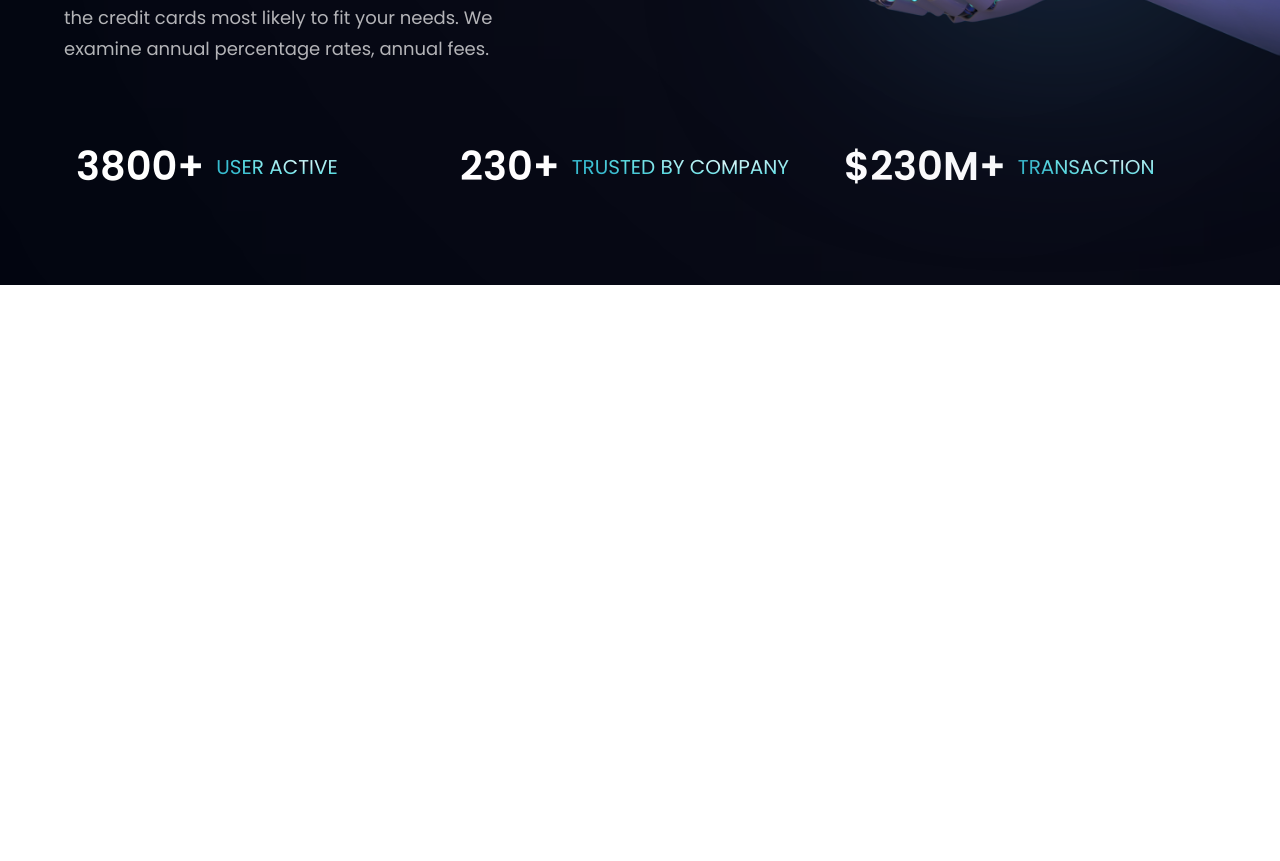
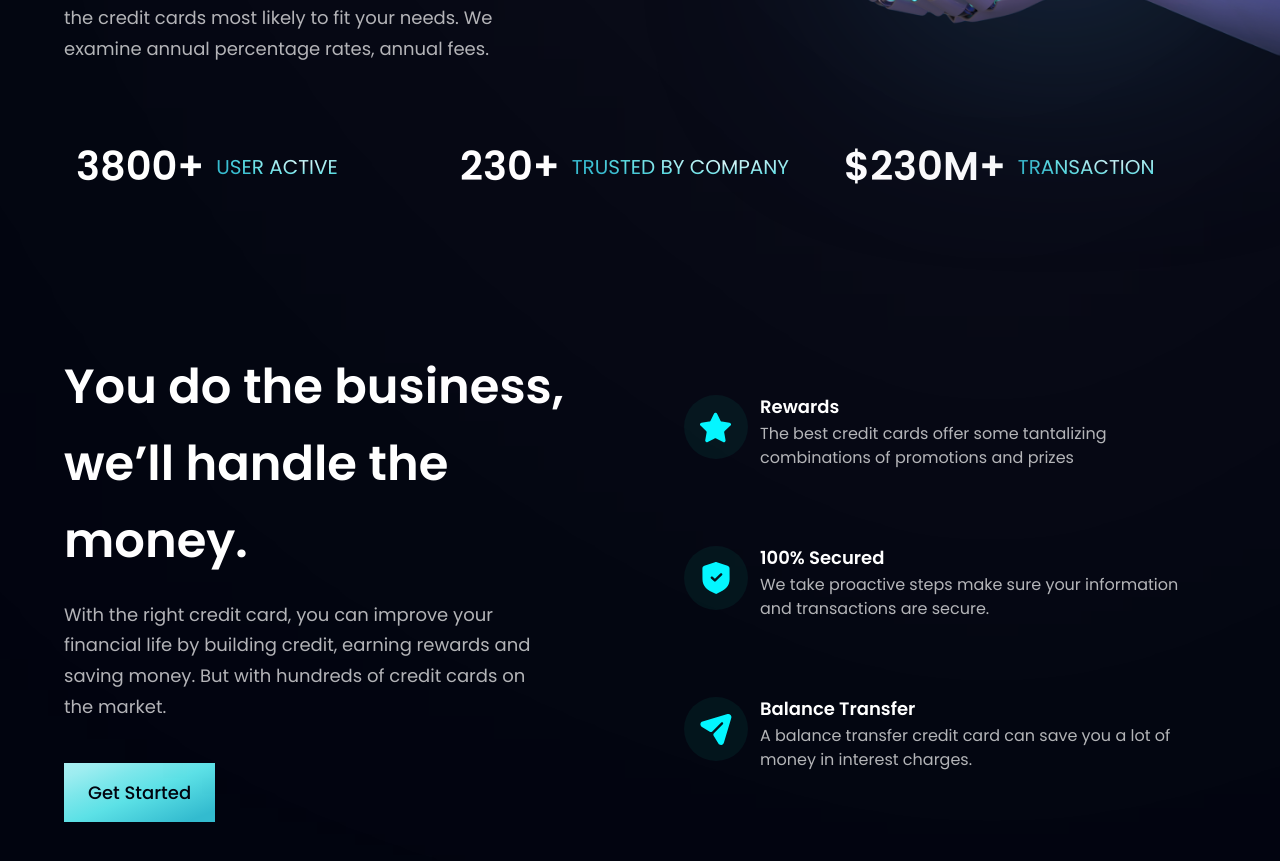
Before and after one commit to huyhoang-doit/Hoobank-project, a React (Vite) app: page / in a window 1280 px wide. Shown: the part 660-1521 px from the top of the page. Before the commit the page ends 945 px from the top, so only its background shows below. Built offline with nearby package versions, Linux system fonts and the light colour scheme.

Commit message:
Add business section

```diff
--- a/src/components/Business.jsx
+++ b/src/components/Business.jsx
@@ -1,11 +1,44 @@
-import React from 'react'
+import { features } from '../constants'
+import styles, { layout } from '../style'
+import Button from "./Button"
 
-const Business = () => {
-  return (
-    <div>
+const FeatureCard = ({ icon, title, content, index }) => (
+  <div className={`flex flex-row p-6 rounded-[20px]
+  ${index !== features.length - 1 ? 'mb-6' : 'mb-0'} feature-card`}>
+    <div className={`w-[64px] h-[64px] rounded-full ${styles.flexCenter} bg-dimBlue`}>
+      <img src={icon} alt="icon-hdi" className='w-1/2 h-1/2 object-contain' />
+    </div>
+    <div className='flex-1 flex flex-col ml-3'>
+      <h4 className='font-poppins font-semibold text-white text-[18px] leading-[23px] mb-1'>
+        {title}
+      </h4>
+      <p className='font-poppins font-normal text-dimWhite text-[16px] leading-6 mb-1'>
+        {content}
+      </p>
+    </div>
+  </div>
+)
 
+const Business = () => (
+  <section id='features' className={layout.section}>
+    <div className={layout.sectionInfo}>
+      <h2 className={styles.heading2}>
+        You do the business,
+        <br className='sm:block hidden' />
+        we’ll handle the money.
+      </h2>
+      <p className={`${styles.paragraph} max-w-[470px] mt-5`}>With the right credit card, you can improve your financial life by
+        building credit, earning rewards and saving money. But with hundreds of credit cards on the market.
+      </p>
+      <Button styles='mt-10' />
     </div>
-  )
-}
+
+    <div className={`${layout.sectionImg} flex-col`}>
+      {features.map((feature, index) => (
+        <FeatureCard key={feature.id} {...feature} index={index} />
+      ))}
+    </div>
+  </section>
+)
 
 export default Business
--- a/src/components/Button.jsx
+++ b/src/components/Button.jsx
@@ -1,11 +1,13 @@
 import React from 'react'
 
-const Button = () => {
-  return (
-    <div>
-
-    </div>
-  )
-}
+const Button = ({ styles }) => (
+  <button
+    type='button'
+    className={`py-4 px-6 bg-blue-gradient font-poppins font-medium text-[18px]
+    text-primary outline-none ${styles}`}
+  >
+    Get Started
+  </button>
+)
 
 export default Button
--- a/src/output.css
+++ b/src/output.css
@@ -564,18 +564,6 @@
   position: relative;
 }
 
-.right-0{
-  right: 0px;
-}
-
-.top-20{
-  top: 5rem;
-}
-
-.top-0{
-  top: 0px;
-}
-
 .bottom-20{
   bottom: 5rem;
 }
@@ -584,16 +572,28 @@
   bottom: 10rem;
 }
 
+.right-0{
+  right: 0px;
+}
+
 .right-20{
   right: 5rem;
 }
 
-.z-10{
-  z-index: 10;
+.top-0{
+  top: 0px;
+}
+
+.top-20{
+  top: 5rem;
 }
 
 .z-0{
   z-index: 0;
+}
+
+.z-10{
+  z-index: 10;
 }
 
 .z-\[1\]{
@@ -614,6 +614,11 @@
   margin-right: 1.5rem;
 }
 
+.my-10{
+  margin-top: 2.5rem;
+  margin-bottom: 2.5rem;
+}
+
 .my-2{
   margin-top: 0.5rem;
   margin-bottom: 0.5rem;
@@ -624,21 +629,32 @@
   margin-bottom: 1.5rem;
 }
 
-.my-10{
-  margin-top: 2.5rem;
-  margin-bottom: 2.5rem;
+.mb-0{
+  margin-bottom: 0px;
 }
 
-.mb-0{
-  margin-bottom: 0px;
+.mb-2{
+  margin-bottom: 0.5rem;
 }
 
 .mb-4{
   margin-bottom: 1rem;
 }
 
+.mb-6{
+  margin-bottom: 1.5rem;
+}
+
 .ml-0{
   margin-left: 0px;
+}
+
+.ml-2{
+  margin-left: 0.5rem;
+}
+
+.ml-3{
+  margin-left: 0.75rem;
 }
 
 .mr-0{
@@ -649,32 +665,20 @@
   margin-right: 2.5rem;
 }
 
+.mr-2{
+  margin-right: 0.5rem;
+}
+
 .mt-10{
   margin-top: 2.5rem;
-}
-
-.mb-2{
-  margin-bottom: 0.5rem;
-}
-
-.ml-2{
-  margin-left: 0.5rem;
-}
-
-.mr-2{
-  margin-right: 0.5rem;
 }
 
 .mt-5{
   margin-top: 1.25rem;
 }
 
-.mb-6{
-  margin-bottom: 1.5rem;
-}
-
-.ml-3{
-  margin-left: 0.75rem;
+.mb-1{
+  margin-bottom: 0.25rem;
 }
 
 .flex{
@@ -685,24 +689,24 @@
   display: none;
 }
 
+.h-1\/2{
+  height: 50%;
+}
+
+.h-\[140px\]{
+  height: 140px;
+}
+
+.h-\[23px\]{
+  height: 23px;
+}
+
 .h-\[28px\]{
   height: 28px;
 }
 
 .h-\[32px\]{
   height: 32px;
-}
-
-.h-\[140px\]{
-  height: 140px;
-}
-
-.h-full{
-  height: 100%;
-}
-
-.h-\[23px\]{
-  height: 23px;
 }
 
 .h-\[35\%\]{
@@ -717,20 +721,20 @@
   height: 80%;
 }
 
+.h-full{
+  height: 100%;
+}
+
+.h-\[64px\]{
+  height: 64px;
+}
+
+.w-1\/2{
+  width: 50%;
+}
+
 .w-\[124px\]{
   width: 124px;
-}
-
-.w-\[28px\]{
-  width: 28px;
-}
-
-.w-full{
-  width: 100%;
-}
-
-.w-\[32px\]{
-  width: 32px;
 }
 
 .w-\[140px\]{
@@ -739,6 +743,14 @@
 
 .w-\[23px\]{
   width: 23px;
+}
+
+.w-\[28px\]{
+  width: 28px;
+}
+
+.w-\[32px\]{
+  width: 32px;
 }
 
 .w-\[40\%\]{
@@ -751,6 +763,14 @@
 
 .w-\[80\%\]{
   width: 80%;
+}
+
+.w-full{
+  width: 100%;
+}
+
+.w-\[64px\]{
+  width: 64px;
 }
 
 .min-w-\[140px\]{
@@ -817,10 +837,6 @@
   overflow: hidden;
 }
 
-.rounded-xl{
-  border-radius: 0.75rem;
-}
-
 .rounded-\[10px\]{
   border-radius: 10px;
 }
@@ -829,9 +845,21 @@
   border-radius: 9999px;
 }
 
+.rounded-xl{
+  border-radius: 0.75rem;
+}
+
+.rounded-\[20px\]{
+  border-radius: 20px;
+}
+
 .bg-primary{
   --tw-bg-opacity: 1;
   background-color: rgb(0 4 15 / var(--tw-bg-opacity));
+}
+
+.bg-dimBlue{
+  background-color: rgba(9, 151, 124, 0.1);
 }
 
 .object-contain{
@@ -845,6 +873,11 @@
 
 .p-\[2px\]{
   padding: 2px;
+}
+
+.px-4{
+  padding-left: 1rem;
+  padding-right: 1rem;
 }
 
 .px-6{
@@ -862,11 +895,6 @@
   padding-bottom: 1.5rem;
 }
 
-.px-4{
-  padding-left: 1rem;
-  padding-right: 1rem;
-}
-
 .py-\[6px\]{
   padding-top: 6px;
   padding-bottom: 6px;
@@ -874,6 +902,10 @@
 
 .font-poppins{
   font-family: Poppins, sans-serif;
+}
+
+.text-\[15px\]{
+  font-size: 15px;
 }
 
 .text-\[16px\]{
@@ -884,6 +916,10 @@
   font-size: 18px;
 }
 
+.text-\[30px\]{
+  font-size: 30px;
+}
+
 .text-\[40px\]{
   font-size: 40px;
 }
@@ -892,12 +928,8 @@
   font-size: 52px;
 }
 
-.text-\[30px\]{
-  font-size: 30px;
-}
-
-.text-\[15px\]{
-  font-size: 15px;
+.font-medium{
+  font-weight: 500;
 }
 
 .font-normal{
@@ -908,16 +940,24 @@
   font-weight: 600;
 }
 
-.font-medium{
-  font-weight: 500;
-}
-
 .uppercase{
   text-transform: uppercase;
 }
 
+.leading-\[21px\]{
+  line-height: 21px;
+}
+
+.leading-\[23px\]{
+  line-height: 23px;
+}
+
 .leading-\[30\.8px\]{
   line-height: 30.8px;
+}
+
+.leading-\[43px\]{
+  line-height: 43px;
 }
 
 .leading-\[66\.8px\]{
@@ -928,20 +968,21 @@
   line-height: 75px;
 }
 
-.leading-\[23px\]{
-  line-height: 23px;
+.leading-6{
+  line-height: 1.5rem;
 }
 
-.leading-\[43px\]{
-  line-height: 43px;
-}
-
-.leading-\[21px\]{
-  line-height: 21px;
+.text-\[18x\]{
+  color: 18x;
 }
 
 .text-dimWhite{
   color: rgba(255, 255, 255, 0.7);
+}
+
+.text-primary{
+  --tw-text-opacity: 1;
+  color: rgb(0 4 15 / var(--tw-text-opacity));
 }
 
 .text-white{
@@ -949,8 +990,9 @@
   color: rgb(255 255 255 / var(--tw-text-opacity));
 }
 
-.text-\[18x\]{
-  color: 18x;
+.outline-none{
+  outline: 2px solid transparent;
+  outline-offset: 2px;
 }
 
 :root {
@@ -1078,28 +1120,28 @@
 }
 
 @media (min-width: 480px){
-  .xs\:text-\[48px\]{
-    font-size: 48px;
+  .xs\:text-\[20px\]{
+    font-size: 20px;
   }
 
   .xs\:text-\[40px\]{
     font-size: 40px;
   }
 
-  .xs\:text-\[20px\]{
-    font-size: 20px;
+  .xs\:text-\[48px\]{
+    font-size: 48px;
   }
 
-  .xs\:leading-\[76\.8px\]{
-    line-height: 76.8px;
+  .xs\:leading-\[26px\]{
+    line-height: 26px;
   }
 
   .xs\:leading-\[53px\]{
     line-height: 53px;
   }
 
-  .xs\:leading-\[26px\]{
-    line-height: 26px;
+  .xs\:leading-\[76\.8px\]{
+    line-height: 76.8px;
   }
 }
 
@@ -1112,12 +1154,12 @@
     display: none;
   }
 
+  .ss\:text-\[68px\]{
+    font-size: 68px;
+  }
+
   .ss\:text-\[72px\]{
     font-size: 72px;
-  }
-
-  .ss\:text-\[68px\]{
-    font-size: 68px;
   }
 
   .ss\:leading-\[100px\]{
@@ -1182,12 +1224,12 @@
     margin-right: 2.5rem;
   }
 
+  .md\:mr-4{
+    margin-right: 1rem;
+  }
+
   .md\:mt-0{
     margin-top: 0px;
-  }
-
-  .md\:mr-4{
-    margin-right: 1rem;
   }
 
   .md\:flex-row{
```
